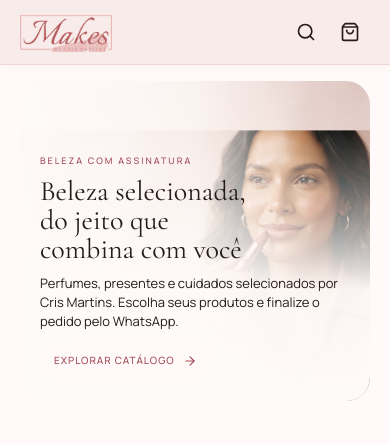
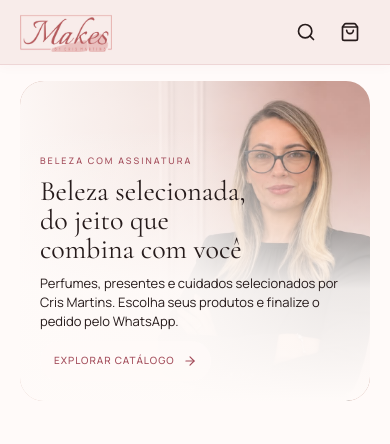
Before and after one commit to CaikeM10/Makes_by_Cris, a Next.js app: page / in a window 390 px wide. Shown: the top 444 px of the page. Built offline with nearby package versions, Linux system fonts and the light colour scheme; no server answers; the database is empty.

Commit message:
feat: atualiza hero com imagem real da proprietária

```diff
--- a/app/globals.css
+++ b/app/globals.css
@@ -185,7 +185,7 @@
   .home-hero-image, .home-hero .campaign-artwork, .home-hero .campaign-artwork-fallback {
     position: absolute; inset: 0; width: 100%; height: 100%;
   }
-  .home-hero-image { object-fit: cover; object-position: 75% 30%; }
+  .home-hero-image { object-fit: cover; object-position: calc(61% + 2px) center; }
   .home-hero .campaign-artwork img { width: 100%; height: 100%; object-fit: cover; object-position: center; }
   .home-hero-gradient, .home-hero-campaign::after {
     content: ''; position: absolute; inset: 0; pointer-events: none;
@@ -200,6 +200,12 @@
   .home-hero-copy a { flex-shrink: 0; min-height: 40px; padding: 9px 14px; font-size: 10px; letter-spacing: .1em; }
   .home-hero-copy a span { overflow: hidden; white-space: nowrap; text-overflow: ellipsis; }
 }
+@media (max-width: 639px) {
+  .home-hero-gradient {
+    background: linear-gradient(0deg, var(--background) 0%, color-mix(in srgb, var(--background) 92%, transparent) 35%, transparent 85%),
+      linear-gradient(90deg, color-mix(in srgb, var(--background) 96%, transparent), color-mix(in srgb, var(--background) 72%, transparent) 50%, transparent 85%);
+  }
+}
 @media (min-width: 640px) and (max-width: 1023px) {
   .home-hero-image { object-fit: contain; object-position: right center; }
 }
--- a/components/home-hero.tsx
+++ b/components/home-hero.tsx
@@ -10,8 +10,8 @@ export function HomeHero({ campaign }: { campaign?: CampaignBanner | null }) {
   return <section className="container-boutique pt-4 lg:pt-8" aria-label={seasonal ? campaign.name : 'Banner padrão'}>
     <div className={`home-hero ${seasonal ? 'home-hero-campaign' : 'home-hero-default'} relative overflow-hidden rounded-2xl bg-muted lg:rounded-3xl`}>
       {seasonal ? <CampaignArtwork desktop={campaign.desktopUrl} mobile={campaign.mobileUrl || campaign.desktopUrl} /> : <>
-        <img src="/images/banner-editorial.png" alt="Modelo segurando um batom em cenário rosé" width={1024} height={1024}
-          fetchPriority="high" decoding="async" className="home-hero-image lg:absolute lg:inset-0 lg:h-full lg:w-full lg:object-cover lg:object-right" />
+        <img src="/images/cris/imagemcris.jpeg" alt="Cris Martins, proprietária da Makes by Cris Martins" width={1024} height={1024}
+          fetchPriority="high" decoding="async" className="home-hero-image lg:absolute lg:inset-0 lg:h-full lg:w-full lg:object-cover lg:[object-position:95%_center]" />
         <div aria-hidden="true" className="home-hero-gradient lg:absolute lg:inset-0 lg:block lg:bg-gradient-to-r lg:from-background lg:via-background/85 lg:to-transparent" />
       </>}
       <div className={seasonal ? 'home-hero-copy flex flex-col items-start gap-4 px-5 py-6 sm:px-8 lg:px-10' : 'home-hero-copy relative flex flex-col items-start gap-3 px-5 py-5 sm:gap-4 sm:px-8 sm:py-7 lg:min-h-[340px] lg:max-w-lg lg:justify-center lg:gap-5 lg:px-10 lg:py-14'}>
```
Also changed, not shown: public/images/cris/imagemcris.jpeg (added).
